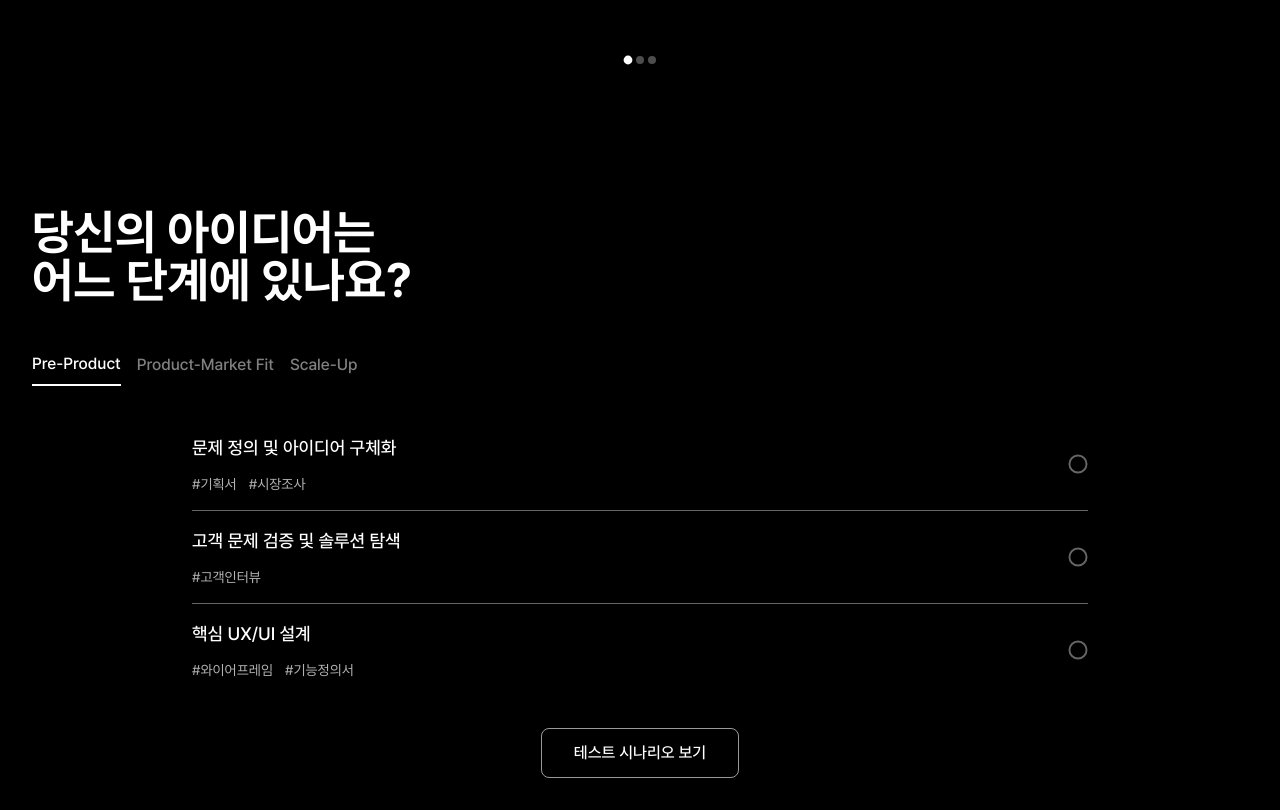
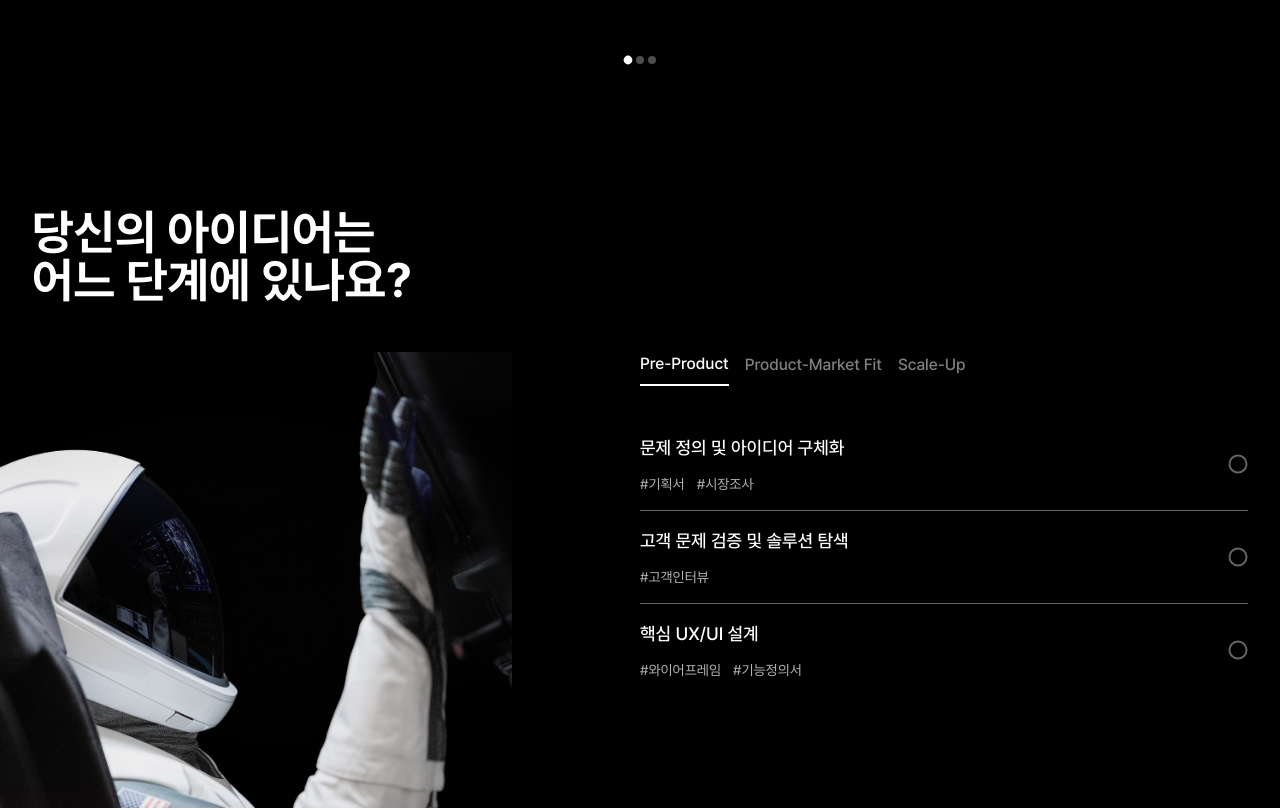
Before and after one commit to youngbin03/pylot-landing, a React (Vite) app: page / in a window 1280 px wide. Shown: the part 3020-3830 px from the top of the page. Built offline with nearby package versions, Linux system fonts and the light colour scheme; a web font is replaced by a local one.

Commit message:
Feat: 아이디어 이미지 추가

```diff
--- a/App.jsx
+++ b/App.jsx
@@ -635,12 +635,25 @@ const StageSection = () => {
   ];
 
   return (
-    <section className="py-20 bg-black">
-      <div className="container mx-auto px-4 sm:px-6 lg:px-8">
+    <section className="py-20 bg-black relative">
+      {/* Desktop Image - Absolute positioned */}
+      <div className="hidden lg:block absolute left-0 bottom-0 w-2/5 z-0">
+        <img
+          src="/images/StageSection.jpg"
+          alt="Stage Illustration"
+          className="w-full h-auto"
+        />
+      </div>
+
+      <div className="container mx-auto px-4 sm:px-6 lg:px-8 relative z-10">
         <h2 className="text-3xl sm:text-4xl lg:text-5xl font-bold text-white mb-12 fade-in">
           당신의 아이디어는<br/>어느 단계에 있나요?
         </h2>
 
+        {/* Desktop Layout */}
+        <div className="hidden lg:flex justify-end mb-12">
+          {/* Right Content */}
+          <div className="w-1/2">
             {/* Stage Navigation */}
             <div className="flex space-x-4 mb-12">
               {stages.map((stage) => (
@@ -659,7 +672,75 @@ const StageSection = () => {
             </div>
 
             {/* Stage Content */}
-                <div className="space-y-4 max-w-4xl mx-auto">
+            <div className="space-y-4 max-w-4xl">
+              {stages.find(stage => stage.id === currentStage)?.items.map((item, index) => (
+                <div key={index}>
+                  {index > 0 && <div className="h-px bg-white/40 my-4" />}
+                  <div
+                    className="flex items-center justify-between gap-4 cursor-pointer group"
+                    onClick={() => setSelectedItem(currentStage + '-' + index)}
+                  >
+                      <div className="flex-1">
+                        <h3 className="text-white text-lg font-medium mb-3">{item.title}</h3>
+                        <div className="flex gap-3">
+                          {item.tags.map((tag, tagIndex) => (
+                            <span
+                              key={tagIndex}
+                              className="text-white/70 text-sm"
+                            >
+                              #{tag}
+                            </span>
+                          ))}
+                        </div>
+                      </div>
+                      <div className="relative w-5 h-5 flex-shrink-0 min-h-0">
+                        <div className={`absolute inset-0 rounded-full border-2 transition-all duration-200 ${
+                          selectedItem === currentStage + '-' + index
+                            ? 'bg-white border-white scale-100'
+                            : 'border-white/40 group-hover:border-white/80 scale-95 group-hover:scale-100'
+                        }`} />
+                        {selectedItem === currentStage + '-' + index && (
+                          <svg
+                            className="absolute inset-0 w-full h-full text-black p-[3px] transform scale-90"
+                            viewBox="0 0 24 24"
+                            fill="none"
+                            stroke="currentColor"
+                            strokeWidth="3"
+                            strokeLinecap="round"
+                            strokeLinejoin="round"
+                          >
+                            <polyline points="20 6 9 17 4 12" />
+                          </svg>
+                        )}
+                      </div>
+                    </div>
+                </div>
+              ))}
+            </div>
+          </div>
+        </div>
+
+        {/* Mobile Layout */}
+        <div className="lg:hidden">
+          {/* Stage Navigation */}
+          <div className="flex space-x-4 mb-12">
+            {stages.map((stage) => (
+              <button
+                key={stage.id}
+                onClick={() => setCurrentStage(stage.id)}
+                className={`text-base font-medium transition-all duration-300 pb-2 focus:outline-none focus-visible:outline-none ${
+                currentStage === stage.id
+                  ? 'text-white border-b-2 border-white'
+                  : 'text-white/50 hover:text-white/70'
+              }`}
+              >
+                {stage.title}
+              </button>
+            ))}
+          </div>
+
+          {/* Stage Content */}
+          <div className="space-y-4 max-w-4xl">
           {stages.find(stage => stage.id === currentStage)?.items.map((item, index) => (
             <div key={index}>
               {index > 0 && <div className="h-px bg-white/40 my-4" />}
@@ -716,6 +797,7 @@ const StageSection = () => {
           >
             테스트 시나리오 보기
           </button>
+        </div>
         </div>
       </div>
     </section>
@@ -865,9 +947,9 @@ const SolutionSection = ({ onOpenModal }) => {
                     <img
                       src={step.image}
                       alt={step.title}
-                      className={`w-full h-full object-cover object-top transition-all duration-400 ${
-                        index === currentSlide ? 'animate-image-highlight brightness-155' : 'brightness-90'
-                      }`}
+                      className={`w-full h-full object-cover transition-transform duration-400 ${
+                        index === currentSlide ? 'animate-image-highlight' : ''
+                      } ${index === 2 ? 'object-center' : 'object-top'}`}
                     />
                     <div className="absolute inset-0 bg-black/20 backdrop-blur-[1px]"></div>
                   </div>
@@ -919,9 +1001,9 @@ const SolutionSection = ({ onOpenModal }) => {
                     <img
                       src={step.image}
                       alt={step.title}
-                      className={`w-full h-full object-cover transition-all duration-300 ${
-                        index === currentSlide ? 'animate-image-highlight brightness-185' : 'brightness-100'
-                      }`}
+                      className={`w-full h-full object-cover transition-transform duration-300 ${
+                        index === currentSlide ? 'animate-image-highlight' : ''
+                      } ${index === 2 ? 'object-center' : 'object-top'}`}
                     />
                     <div className="absolute inset-0 bg-black/20 backdrop-blur-[1px]"></div>
           </div>
--- a/src/index.css
+++ b/src/index.css
@@ -203,16 +203,16 @@ textarea:focus {
 }
 
 ::-webkit-scrollbar-track {
-  background: #f1f1f1;
+  background: #1a1a1a;
 }
 
 ::-webkit-scrollbar-thumb {
-  background: #4A69FF;
+  background: #404040;
   border-radius: 4px;
 }
 
 ::-webkit-scrollbar-thumb:hover {
-  background: #3A59EF;
+  background: #606060;
 }
 
 /* Mobile-first optimizations */
```
Also changed, not shown: public/images/StageSection.jpg (added). Lines whose indentation alone changed are shown as unchanged.
